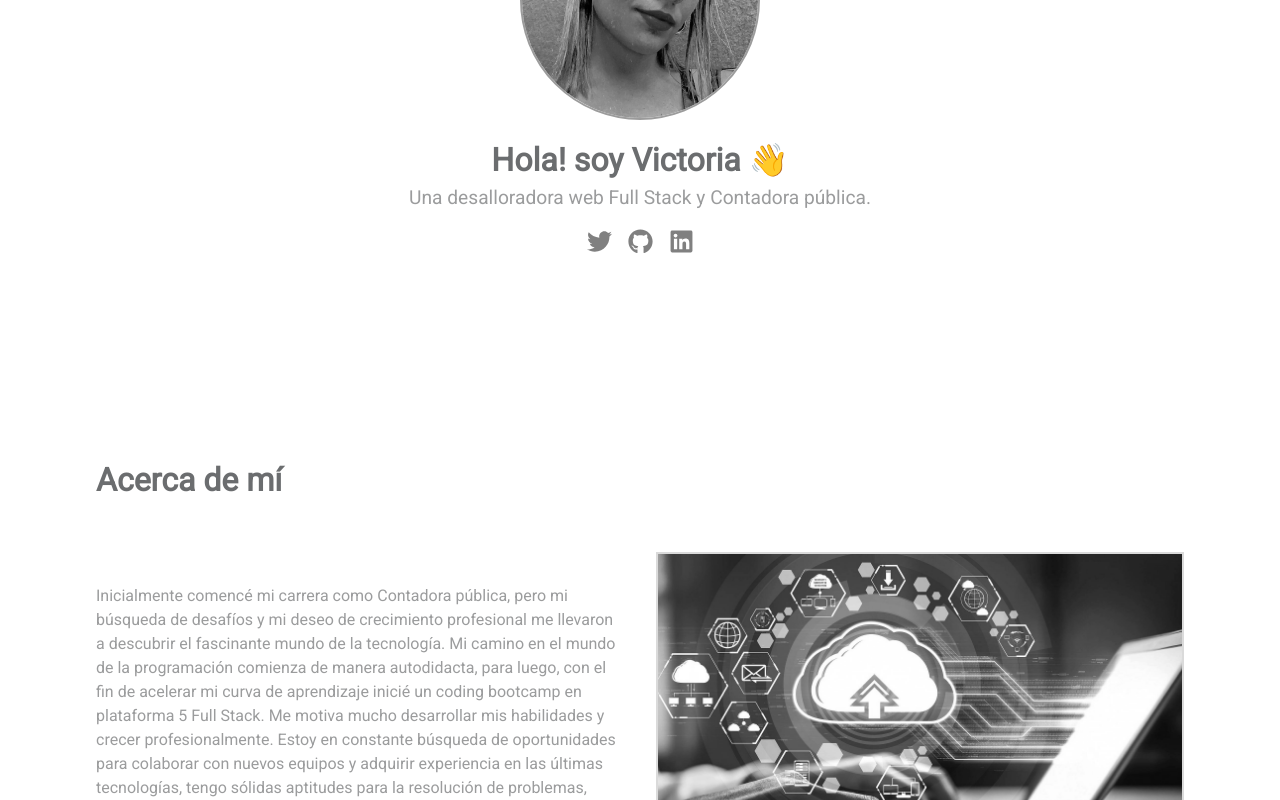
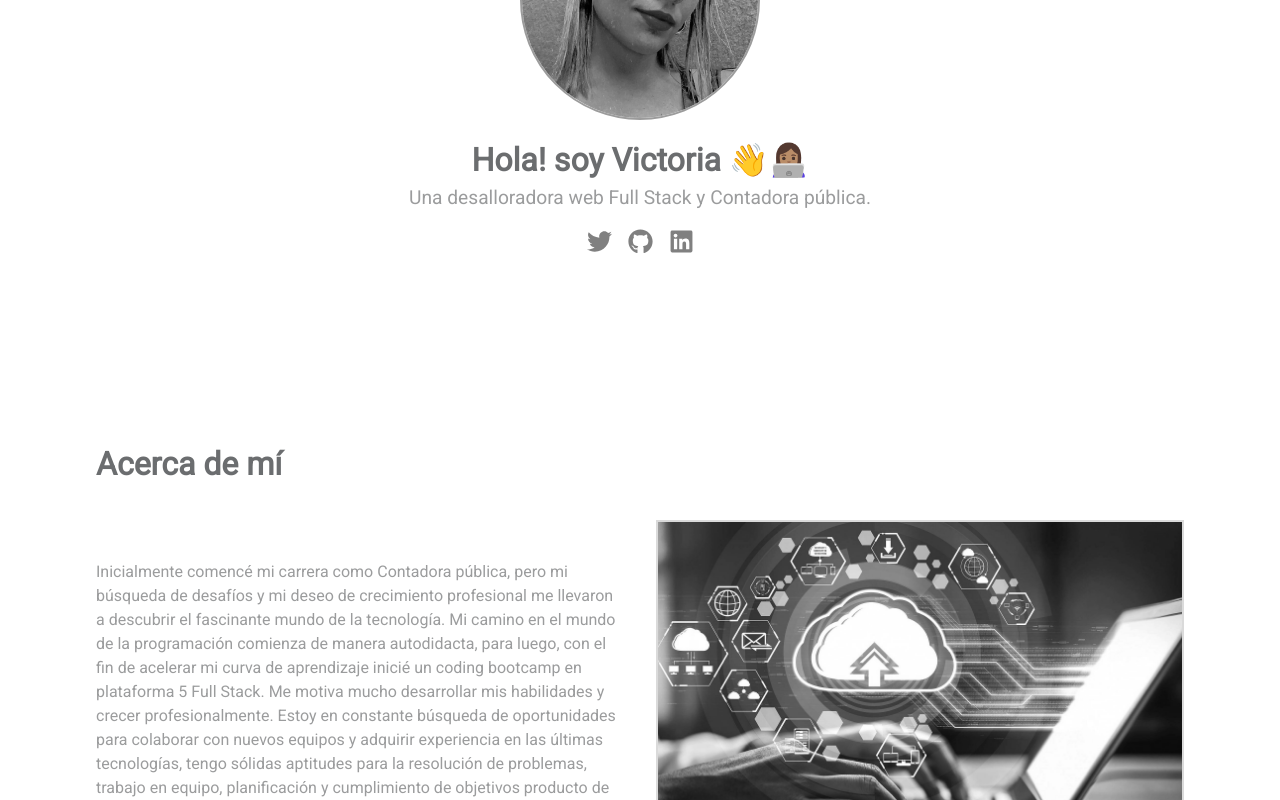
Before and after one commit to VictoriaCanclini/my-portfolio, a Next.js app: page / in a window 1280 px wide. Shown: the part 280-1080 px from the top of the page. Built offline with nearby package versions, Linux system fonts and the light colour scheme.

Commit message:
hero icon

```diff
--- a/src/components/Hero.jsx
+++ b/src/components/Hero.jsx
@@ -13,7 +13,7 @@ const Hero = () => {
         priority={true}
       />
       <div className="hero-text">
-        <h1>Hola! soy Victoria 👋</h1>
+        <h1>Hola! soy Victoria 👋👩🏽‍💻</h1>
         <p>Una desalloradora web Full Stack y Contadora pública.</p>
         <div className="social-icons">
           <a
--- a/src/styles/globals.css
+++ b/src/styles/globals.css
@@ -263,13 +263,12 @@ hr {
   justify-content: center;
   align-items: center;
   flex-direction: column;
-  padding: 3rem 0;
 }
 
 .about-container h2 {
   font-size: 2rem;
   font-weight: 600;
-  margin-top: 8rem;
+  margin-top: 10rem;
   margin-bottom: 1rem;
   color: #6b6d6f;
   width: 85%;
@@ -295,7 +294,7 @@ hr {
 
 .about-container .flex-about .about-img {
   width: 50%;
-  margin-top: 2rem;
+  margin-top: 1rem;
 }
 
 .about-container .flex-about .about-img .profile-img {
```
